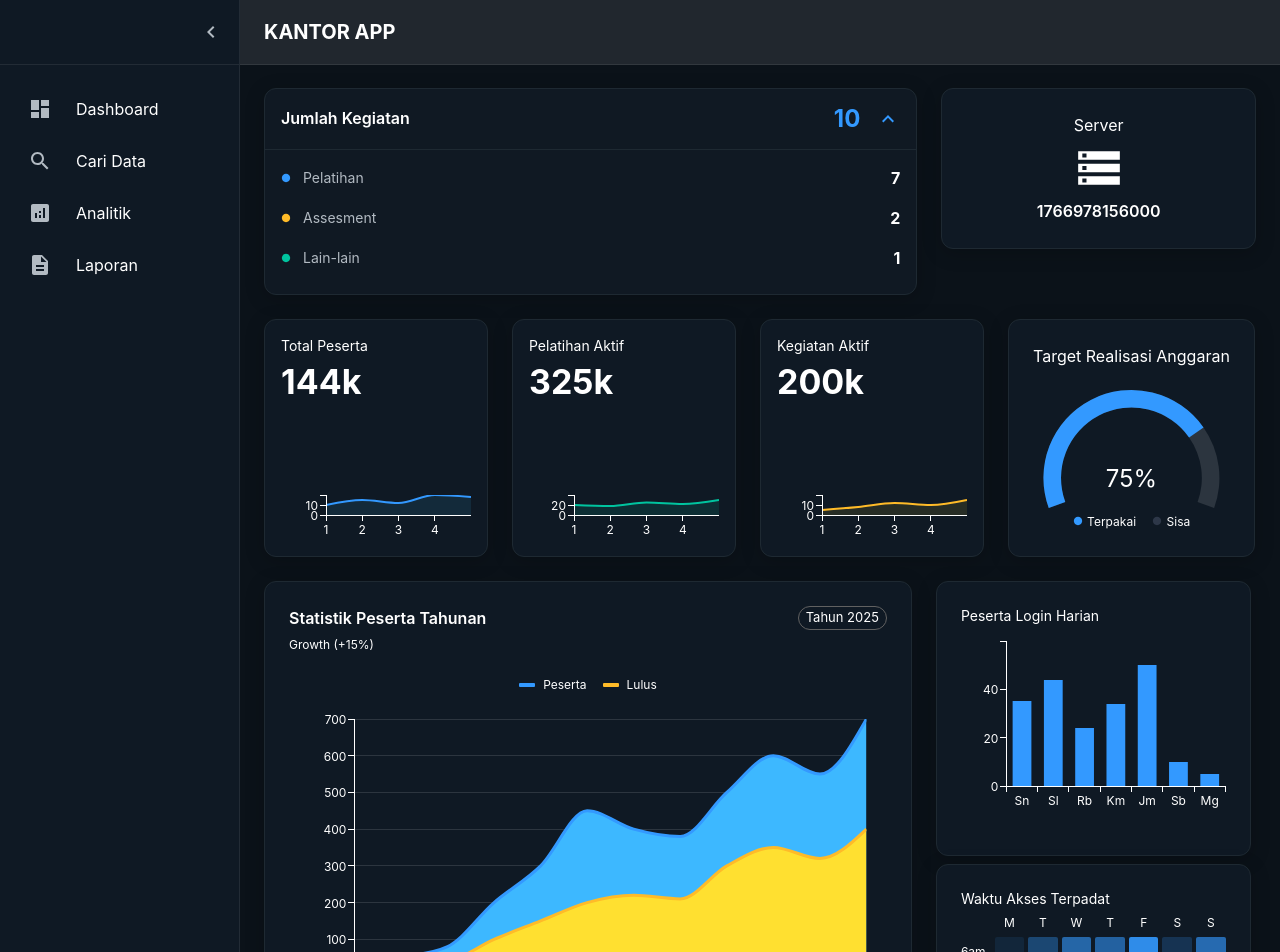
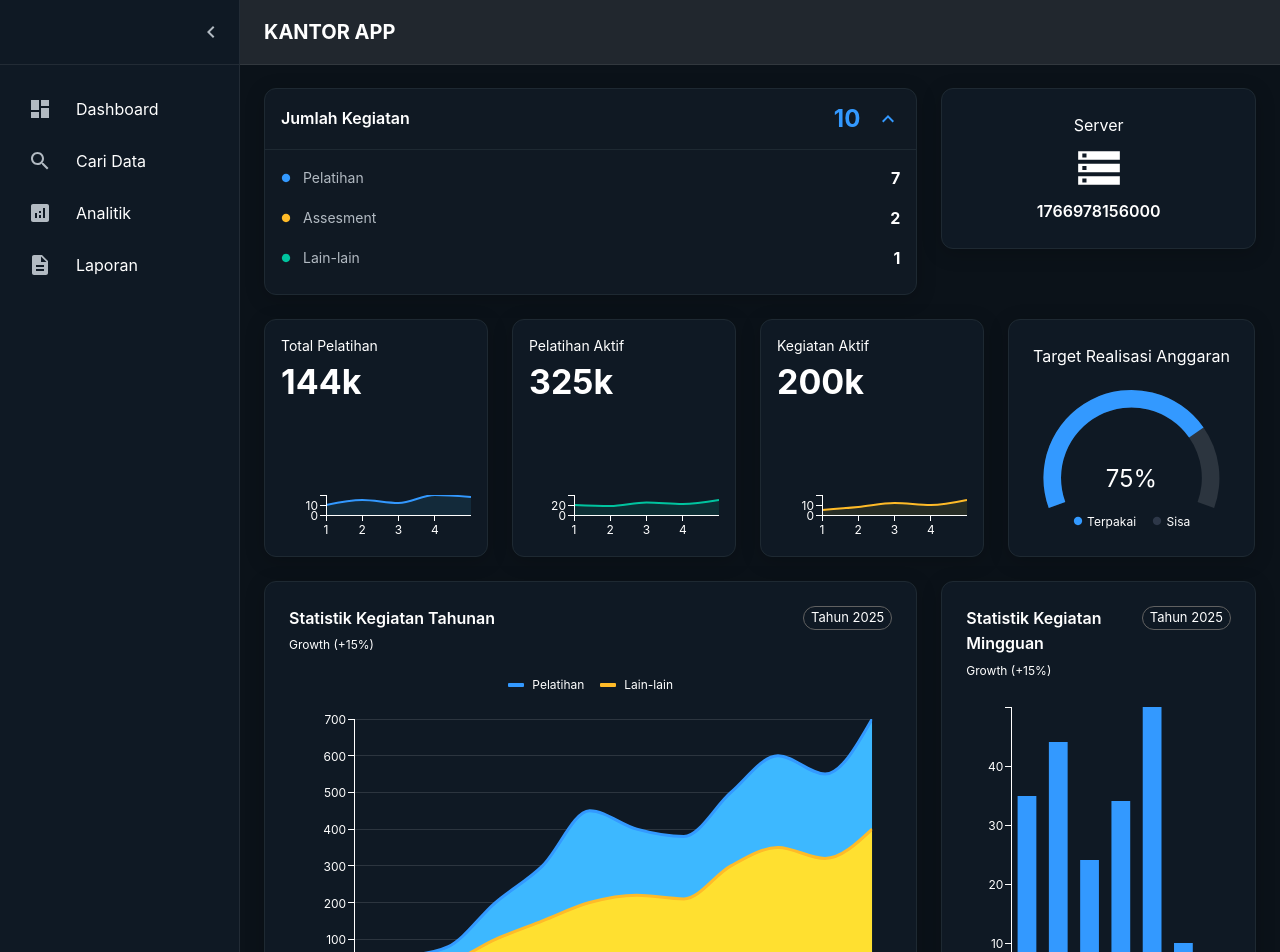
Before and after one commit to cheapimpact/hman-dev, a Next.js app: page /dashboard in a window 1280 px wide. Shown: the top 952 px of the page. Built offline with nearby package versions, Linux system fonts and the light colour scheme; what @mui/material-nextjs would draw is missing.

Commit message:
Update dashboard titles and labels for clarity; adjust layout for main chart

```diff
--- a/src/app/dashboard/page.tsx
+++ b/src/app/dashboard/page.tsx
@@ -278,7 +278,7 @@ export default function MuiDashboardPage() {
               {/* 1. ROW ATAS: 3 KPI CARDS */}
               <Grid>
                 <StatCard
-                  title="Total Peserta"
+                  title="Total Pelatihan"
                   value="144k"
                   color="#3399FF"
                   data={[10, 15, 12, 20, 18]}
@@ -362,7 +362,7 @@ export default function MuiDashboardPage() {
                 >
                   <Box>
                     <Typography variant="h6">
-                      Statistik Peserta Tahunan
+                      Statistik Kegiatan Tahunan
                     </Typography>
                     <Typography variant="caption" color="text.secondary">
                       Growth (+15%)
@@ -379,7 +379,7 @@ export default function MuiDashboardPage() {
                           20, 50, 80, 200, 300, 450, 400, 380, 500, 600, 550,
                           700,
                         ],
-                        label: "Peserta",
+                        label: "Pelatihan",
                         area: true,
                         showMark: false,
                         color: "#3399FF",
@@ -389,7 +389,7 @@ export default function MuiDashboardPage() {
                           10, 30, 40, 100, 150, 200, 220, 210, 300, 350, 320,
                           400,
                         ],
-                        label: "Lulus",
+                        label: "Lain-lain",
                         area: true,
                         showMark: false,
                         color: "#FFBB28",
@@ -416,11 +416,11 @@ export default function MuiDashboardPage() {
                     ]}
                     sx={{
                       ".MuiLineElement-root": { strokeWidth: 3 },
-                      ".MuiAreaElement-series-Peserta": {
-                        fill: "url('#gradientBlue')",
+                      ".MuiAreaElement-series-Pelatihan": {
+                        fill: "url('#gradientRed')",
                         fillOpacity: 0.3,
                       },
-                      ".MuiAreaElement-series-Lulus": {
+                      ".MuiAreaElement-series-Lain-lain": {
                         fill: "url('#gradientYellow')",
                         fillOpacity: 0.3,
                       },
@@ -469,24 +469,33 @@ export default function MuiDashboardPage() {
                 </Box>
               </Paper>
             </Grid>
-            <Stack
-              direction="column"
-              size={{ xs: 4, md: 4, lg: 4 }}
-              spacing={1}
-              maxHeight="35%"
-            >
-              {/* 2. BAR CHART HARIAN */}
-              <Paper sx={{ p: 3 }}>
-                <Typography variant="body2" color="text.secondary" gutterBottom>
-                  Peserta Login Harian
-                </Typography>
-                <Box sx={{ width: "100%", height: 200 }}>
+            <Grid size={{ xs: 4, md: 4, lg: 4 }}>
+              {/* 2. AREA TENGAH: GRAFIK BESAR (MAIN CHART) */}
+              <Paper sx={{ p: 3, flexGrow: 1, minHeight: 400 }}>
+                <Box
+                  sx={{
+                    display: "flex",
+                    justifyContent: "space-between",
+                    mb: 2,
+                  }}
+                >
+                  <Box>
+                    <Typography variant="h6">
+                      Statistik Kegiatan Mingguan
+                    </Typography>
+                    <Typography variant="caption" color="text.secondary">
+                      Growth (+15%)
+                    </Typography>
+                  </Box>
+                  <Chip label="Tahun 2025" size="small" variant="outlined" />
+                </Box>
+
+                <Box sx={{ width: "100%", height: 350 }}>
                   <BarChart
                     series={[
                       {
                         data: [35, 44, 24, 34, 50, 10, 5],
                         color: "#3399FF",
-                        borderRadius: 4,
                       },
                     ]}
                     xAxis={[
@@ -496,20 +505,11 @@ export default function MuiDashboardPage() {
                         categoryGapRatio: 0.4,
                       },
                     ]}
-                    leftAxis={null} // Hilangkan sumbu Y agar bersih
                     margin={{ top: 10, bottom: 20, left: 0, right: 0 }}
                   />
                 </Box>
               </Paper>
-
-              {/* 3. HEATMAP (AKTIVITAS JAM) */}
-              <Paper sx={{ p: 3 }}>
-                <Typography variant="body2" color="text.secondary" gutterBottom>
-                  Waktu Akses Terpadat
-                </Typography>
-                <HeatmapGrid />
-              </Paper>
-            </Stack>
+            </Grid>
           </Stack>
         </Grid>
       </Box>
```
